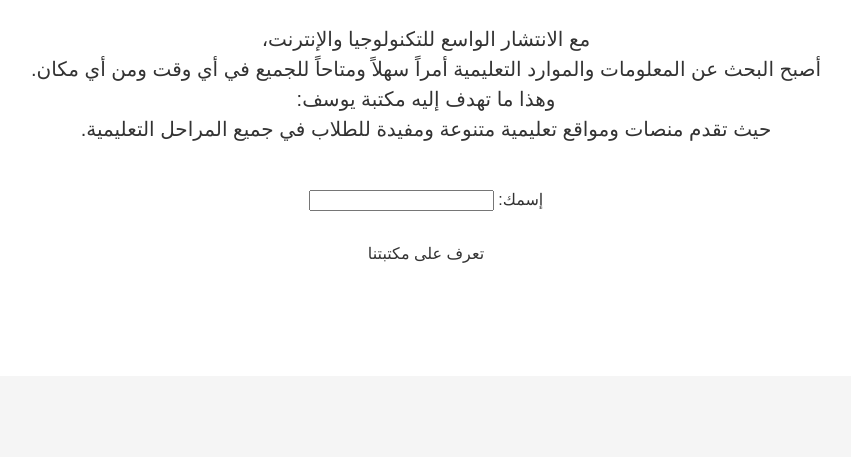
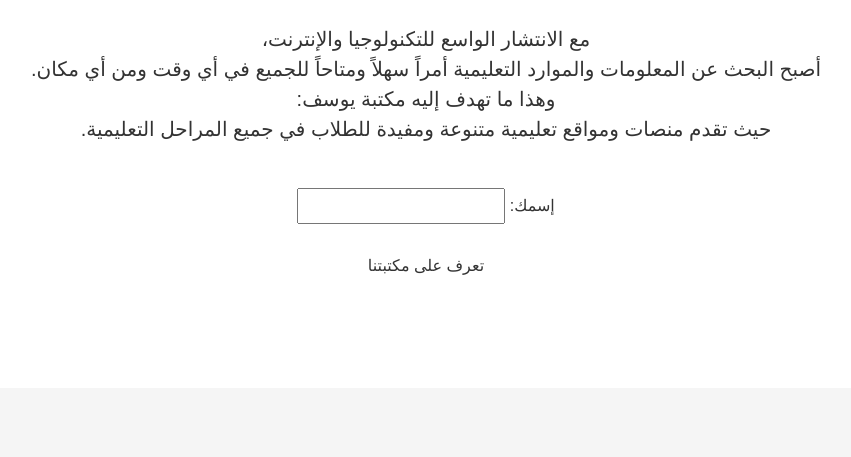
Before and after one commit to Dev4YM/youseflib, a PHP site: page / in a window 1280 px wide. Shown: the part 210-667 px from the top of the page, without its empty margins (214-1065 px from the left). Run offline with PHP 8.4, Linux system fonts and the light colour scheme.

Commit message:
Update style.css

```diff
--- a/style.css
+++ b/style.css
@@ -135,10 +135,15 @@ nav a:hover {
 			position: relative;
 			display: inline-block;
 		}
+        .container input {
+        	width: 200px;
+            height: 30px;
+            cursor: default;
+        }
 		.edit-icon {
 			position: absolute;
 			top: 50%;
-			right: 190px;
+			right: 210px;
 			transform: translateY(-50%);
 		}
 		.edit-icon:hover {
```
